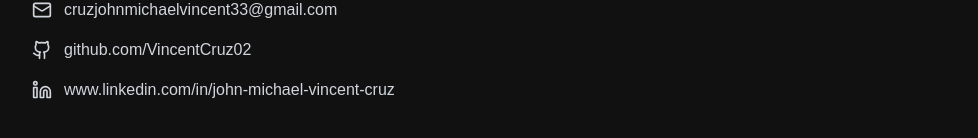
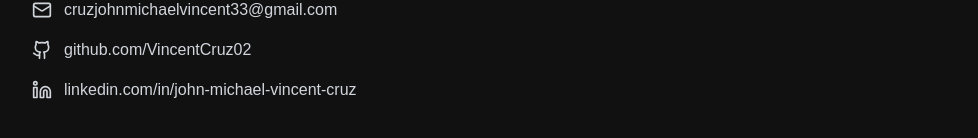
Before and after one commit to VincentCruz02/my-portfolio, a Next.js app: page / in a window 1280 px wide. Shown: the part 1994-2132 px from the top of the page, without its empty margins (0-978 px from the left). Built offline with nearby package versions, Linux system fonts and the light colour scheme.

Commit message:
added clickable contact icons

```diff
--- a/app/page.tsx
+++ b/app/page.tsx
@@ -167,7 +167,7 @@ export default function Home() {
             className="flex items-center gap-3 hover:text-white transition duration-200"
           >
             <Linkedin size={20} />
-            www.linkedin.com/in/john-michael-vincent-cruz
+            linkedin.com/in/john-michael-vincent-cruz
           </a>
         </div>
       </section>
```
